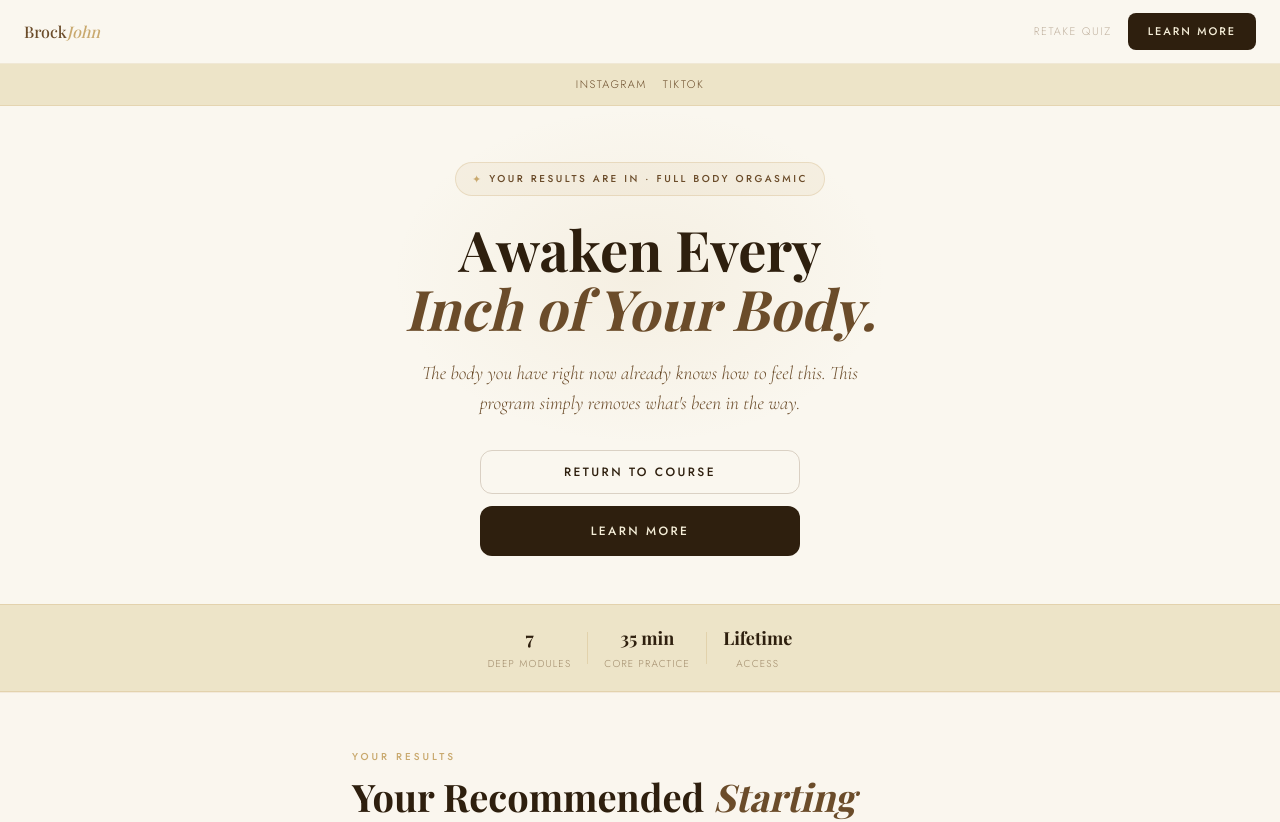
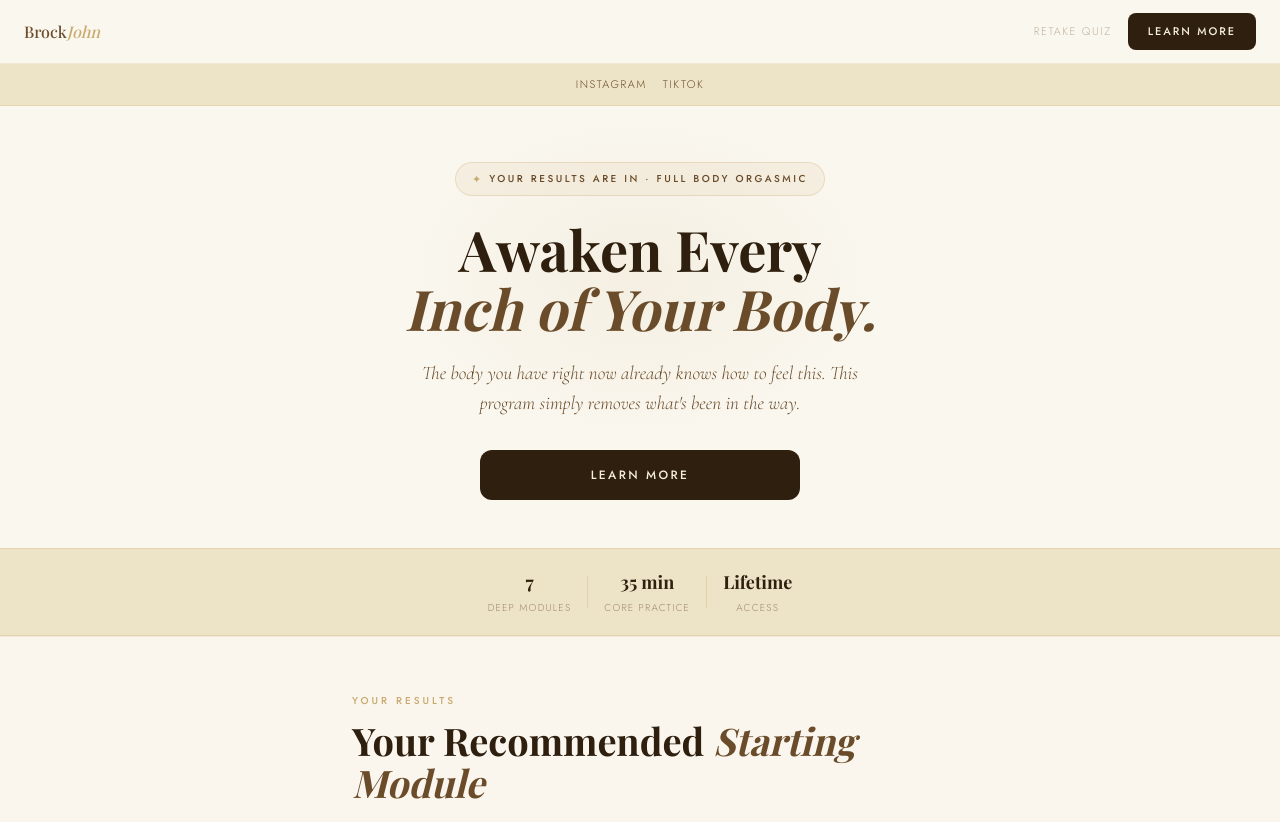
Before and after one commit to hypnovala/fbo-quiz, a Next.js app: page /result in a window 1280 px wide. Shown: the top 822 px of the page. Built offline with nearby package versions, Linux system fonts and the light colour scheme; a web font is replaced by a local one.

Commit message:
Update Results.tsx

```diff
--- a/components/Results.tsx
+++ b/components/Results.tsx
@@ -115,12 +115,6 @@ function ResultsInner() {
             The body you have right now already knows how to feel this. This program simply removes what's been in the way.
           </p>
           <div className="flex flex-col items-center gap-3">
-            <a
-              href={COURSE_URL}
-              className="w-full max-w-xs py-3 border border-[rgba(107,76,42,0.22)] text-brown rounded-xl font-jost text-[12px] font-medium tracking-[0.2em] uppercase hover:bg-[rgba(201,169,110,0.08)] transition-colors text-center block"
-            >
-              Return to Course
-            </a>
             <a href={COURSE_URL} className="w-full max-w-xs py-4 bg-brown text-cream rounded-xl font-jost text-[12px] font-medium tracking-[0.2em] uppercase hover:opacity-85 transition-opacity text-center block">
               Learn More
             </a>
@@ -381,12 +375,6 @@ function ResultsInner() {
             Your body has been <em className="italic text-gold block">waiting for this.</em>
           </h2>
           <p className="font-cormorant text-[19px] italic text-[rgba(245,238,216,0.5)] mb-8">You only need to say yes.</p>
-          <a
-            href={COURSE_URL}
-            className="inline-block w-full py-[15px] mb-3 border border-[rgba(201,169,110,0.35)] text-cream rounded-xl font-jost text-[12px] font-semibold tracking-[0.2em] uppercase hover:bg-[rgba(201,169,110,0.08)] transition-colors"
-          >
-            Return to Course
-          </a>
           <a href={COURSE_URL} className="inline-block w-full py-[17px] bg-gold text-brown rounded-xl font-jost text-[12px] font-semibold tracking-[0.2em] uppercase hover:opacity-88 transition-opacity">Learn More</a>
           <p className="mt-4 text-[11px] text-[rgba(245,238,216,0.22)]">30-day guarantee · Lifetime access · Cancel Sacred Circle anytime</p>
           <a
```
